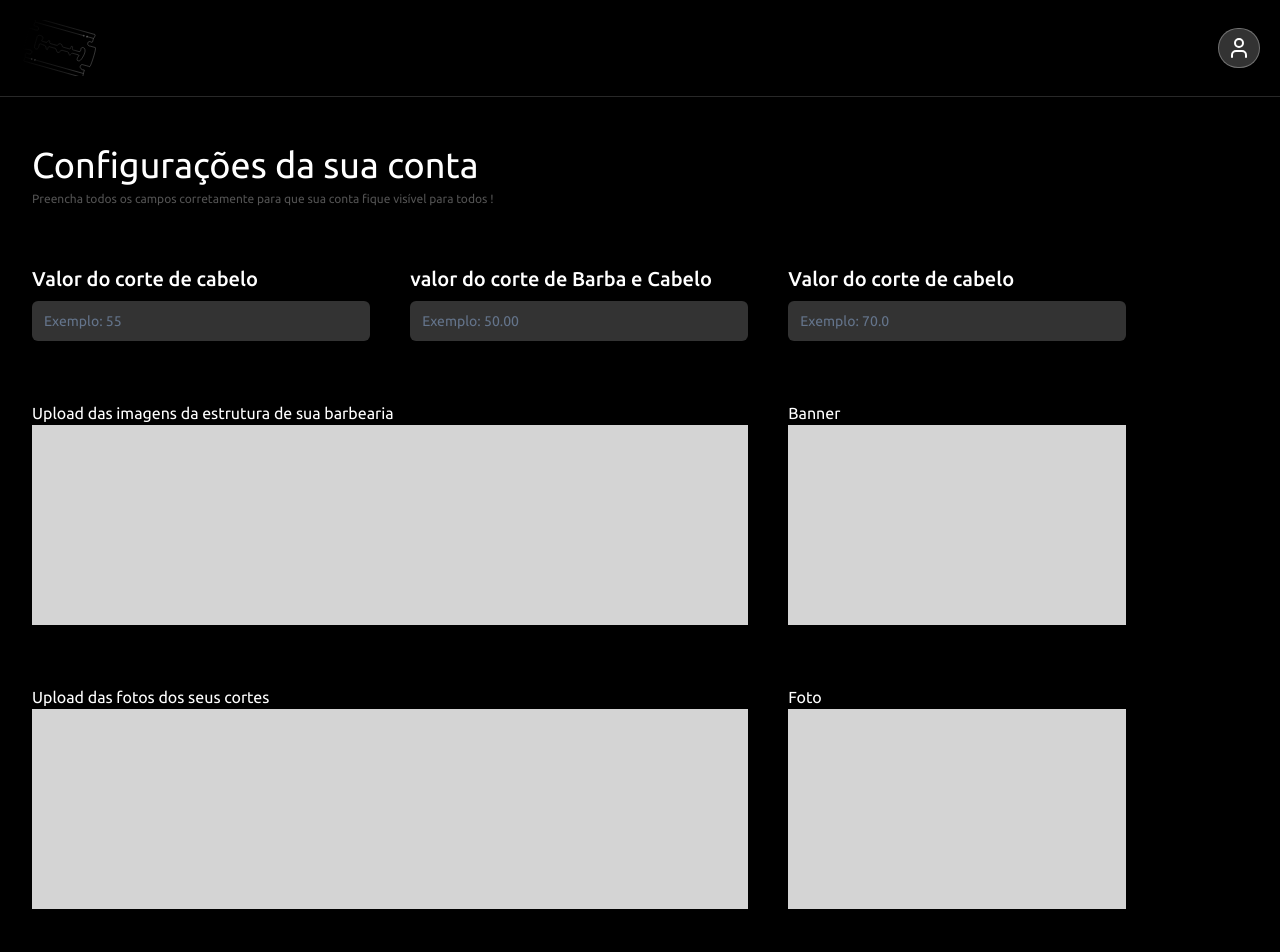
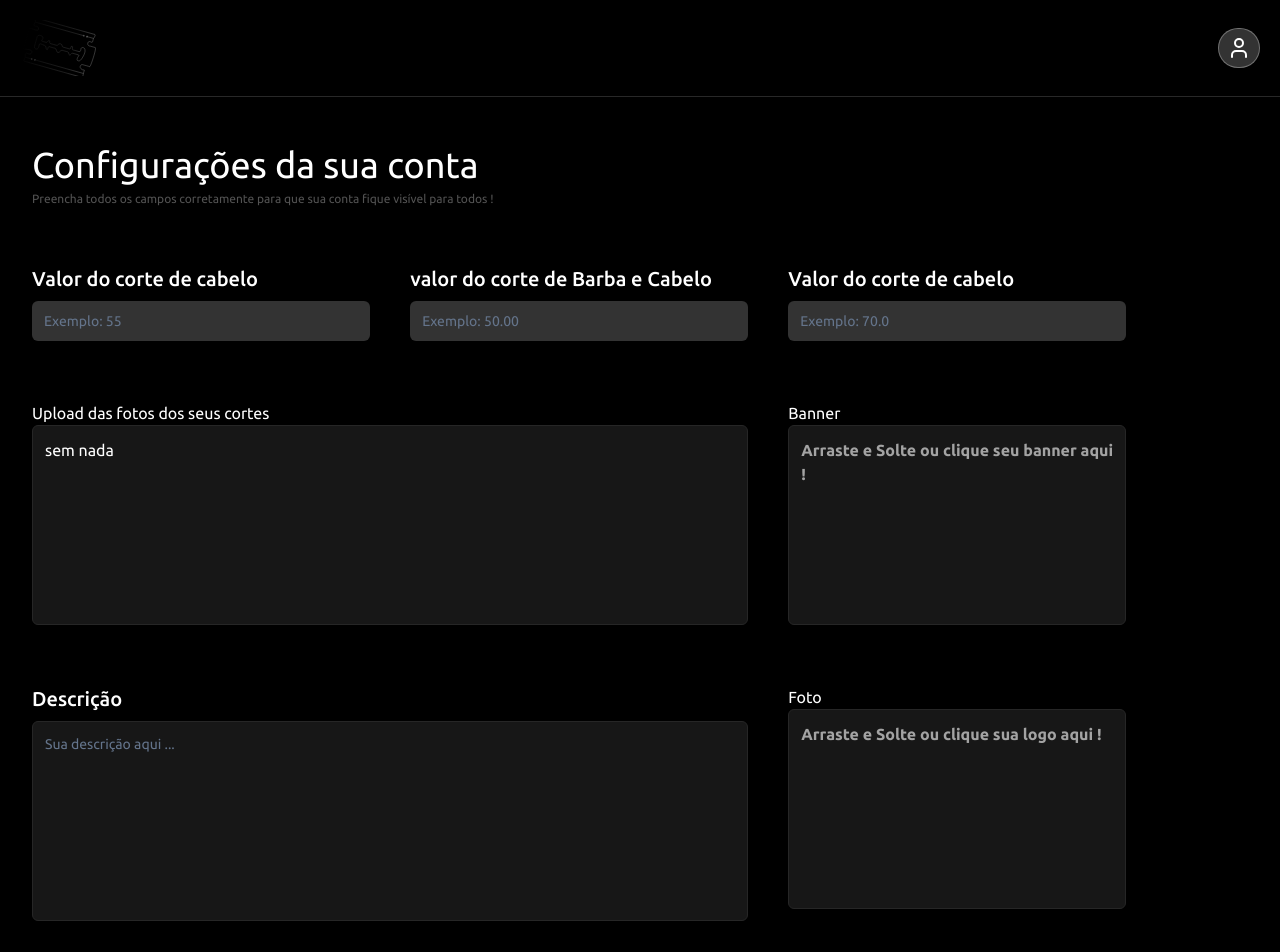
Before and after one commit to rafaapcode/app-barber-admin, a Next.js app: page /home/settings in a window 1280 px wide. Shown: the top 952 px of the page. Built offline with nearby package versions, Linux system fonts and the light colour scheme.

Commit message:
creating the dropzone for barber form

```diff
--- /dev/null
+++ b/app/home/settings/_components/BannerBarberDropzone.tsx
@@ -0,0 +1,48 @@
+import React, { useEffect, useState } from 'react';
+import { useDropzone } from 'react-dropzone';
+import Image from 'next/image';
+
+export default function BannerBarberDropzone() {
+  const [files, setFiles] = useState<any>([]);
+  const { getRootProps, getInputProps } = useDropzone({
+    accept: {
+      'image/*': []
+    },
+    onDrop: (acceptedFiles: any) => {
+      setFiles(acceptedFiles.map((file: any) => Object.assign(file, {
+        preview: URL.createObjectURL(file)
+      })));
+    },
+    maxFiles: 1
+  });
+
+  const thumbs = files.map((file: any) => (
+    <div key={file.name}>
+      <div className='relative w-64 md:w-40 lg:w-48 h-28 xl:w-72 xl:h-32'>
+        <Image
+          fill
+          src={file.preview}
+          onLoad={() => { URL.revokeObjectURL(file.preview) }}
+          alt='Preview Image'
+          className='object-cover rounded-md'
+        />
+      </div>
+    </div>
+  ));
+
+  useEffect(() => {
+    return () => files.forEach((file: any) => URL.revokeObjectURL(file.preview));
+  }, []);
+
+  return (
+    <section className="relative w-full flex flex-col">
+      <div {...getRootProps({ className: 'dropzone' })} className='mb-2 h-[150px]'>
+        <input {...getInputProps()} />
+        <p className='text-neutral-400 font-bold text-xs md:text-sm xl:text-base'>Arraste e Solte ou clique seu banner aqui ! </p>
+      </div>
+      <aside className='absolute top-14 xl:top-10'>
+        {thumbs}
+      </aside>
+    </section>
+  );
+}
--- a/app/home/settings/_components/BarberForm.tsx
+++ b/app/home/settings/_components/BarberForm.tsx
@@ -12,6 +12,9 @@ import { LoaderCircle } from "lucide-react";
 import { useTransition } from "react";
 import { useForm } from "react-hook-form";
 import * as z from 'zod';
+import BannerBarberDropzone from "./BannerBarberDropzone";
+import LogoBarberDropzone from "./LogoBarberDropzone ";
+import { Textarea } from "@/components/ui/textarea";
 
 export default function BarberForm() {
     const { setFillInfo, fillInfo } = useStore((state) => ({ setFillInfo: state.setFillInfo, fillInfo: state.fillInfo }));
@@ -21,14 +24,15 @@ export default function BarberForm() {
         defaultValues: {
             valorBarba: "",
             valorBarbaeCabelo: "",
-            valorCabelo: ""
+            valorCabelo: "",
+            descricao: ""
         },
         mode: "onChange"
     });
 
     const onSubmit = (values: z.infer<typeof SettingsBarberSchema>) => {
         startTransition(() => {
-            const newValues = { valorBarba: Number(values.valorBarba), valorCabelo: Number(values.valorCabelo), valorBarbaeCabelo: Number(values.valorBarbaeCabelo) };
+            const newValues = { descricao: values.descricao, valorBarba: Number(values.valorBarba), valorCabelo: Number(values.valorCabelo), valorBarbaeCabelo: Number(values.valorBarbaeCabelo) };
             setFillInfo("true");
         });
     };
@@ -70,20 +74,34 @@ export default function BarberForm() {
                     )} />
                 </div>
                 <div className="mb-5 md:col-span-2">
-                    <h3>Upload das imagens da estrutura de sua barbearia</h3>
-                    <div className="w-full h-[200px] bg-neutral-300"></div>
+                    <h3>Upload das fotos dos seus cortes</h3>
+                    <div className="w-full h-[200px] bg-neutral-900 p-3 border border-neutral-800 rounded-md">
+                        {/* <BannerBarberDropzone /> */}
+                        sem nada
+                    </div>
                 </div>
                 <div className="mb-5">
                     <h3>Banner</h3>
-                    <div className="w-full h-[200px] bg-neutral-300"></div>
+                    <div className="w-full h-[200px] bg-neutral-900 p-3 border border-neutral-800 rounded-md">
+                        <BannerBarberDropzone />
+                    </div>
                 </div>
                 <div className="mb-5 md:col-span-2">
-                    <h3>Upload das fotos dos seus cortes</h3>
-                    <div className="w-full h-[200px] bg-neutral-300"></div>
+                    <FormField control={form.control} name="descricao" render={({ field }) => (
+                        <FormItem>
+                            <FormLabel className="text-white text-lg md:text-xl">Descrição</FormLabel>
+                            <FormControl>
+                                <Textarea {...field} placeholder="Sua descrição aqui ..."  className="w-full h-[200px] bg-neutral-900 p-3 border border-neutral-800 rounded-md resize-none" />
+                            </FormControl>
+                            <FormMessage className="text-red-500" />
+                        </FormItem>
+                    )} />
                 </div>
                 <div className="mb-5">
                     <h3>Foto</h3>
-                    <div className="w-full h-[200px] bg-neutral-300"></div>
+                    <div className="w-full h-[200px] bg-neutral-900 p-3 border border-neutral-800 rounded-md">
+                        <LogoBarberDropzone />
+                    </div>
                 </div>
                 <Button disabled={isPending} variant={'default'} type="submit" className="mb-5 text-2xl w-fit p-6">
                     {isPending ? <LoaderCircle className="w-4 h-4 animate-spin" /> : (fillInfo ? "ATUALIZAR" : "SALVAR")}
--- /dev/null
+++ b/app/home/settings/_components/LogoBarberDropzone .tsx
@@ -0,0 +1,48 @@
+import React, { useEffect, useState } from 'react';
+import { useDropzone } from 'react-dropzone';
+import Image from 'next/image';
+
+export default function LogoBarberDropzone() {
+  const [files, setFiles] = useState<any>([]);
+  const { getRootProps, getInputProps } = useDropzone({
+    accept: {
+      'image/*': []
+    },
+    onDrop: (acceptedFiles: any) => {
+      setFiles(acceptedFiles.map((file: any) => Object.assign(file, {
+        preview: URL.createObjectURL(file)
+      })));
+    },
+    maxFiles: 1
+  });
+
+  const thumbs = files.map((file: any) => (
+    <div key={file.name}>
+      <div className='relative w-40 h-32 md:w-36 lg:w-40 lg:h-36 xl:w-50 xl:h-36'>
+        <Image
+          fill
+          src={file.preview}
+          onLoad={() => { URL.revokeObjectURL(file.preview) }}
+          alt='Preview Image'
+          className='object-cover rounded-md'
+        />
+      </div>
+    </div>
+  ));
+
+  useEffect(() => {
+    return () => files.forEach((file: any) => URL.revokeObjectURL(file.preview));
+  }, []);
+
+  return (
+    <section className="relative w-full flex flex-col">
+      <div {...getRootProps({ className: 'dropzone' })} className='mb-2 h-[150px]'>
+        <input {...getInputProps()} />
+        <p className='text-neutral-400 font-bold text-xs md:text-sm xl:text-base'>Arraste e Solte ou clique sua logo aqui ! </p>
+      </div>
+      <aside className='absolute top-11 lg:top-7 xl:top-8'>
+        {thumbs}
+      </aside>
+    </section>
+  );
+}
--- /dev/null
+++ b/components/ui/textarea.tsx
@@ -0,0 +1,24 @@
+import * as React from "react"
+
+import { cn } from "@/lib/utils"
+
+export interface TextareaProps
+  extends React.TextareaHTMLAttributes<HTMLTextAreaElement> {}
+
+const Textarea = React.forwardRef<HTMLTextAreaElement, TextareaProps>(
+  ({ className, ...props }, ref) => {
+    return (
+      <textarea
+        className={cn(
+          "flex min-h-[80px] w-full rounded-md border border-input bg-background px-3 py-2 text-sm ring-offset-background placeholder:text-muted-foreground focus-visible:outline-none focus-visible:ring-2 focus-visible:ring-ring focus-visible:ring-offset-2 disabled:cursor-not-allowed disabled:opacity-50",
+          className
+        )}
+        ref={ref}
+        {...props}
+      />
+    )
+  }
+)
+Textarea.displayName = "Textarea"
+
+export { Textarea }
--- a/schemas/index.ts
+++ b/schemas/index.ts
@@ -36,4 +36,5 @@ export const SettingsBarberSchema = z.object({
     valorBarba: z.string().max(4, { message: "O valor do corte de barba deve ter no máximo 4 caracteres" }),
     valorCabelo: z.string().max(4, { message: "O valor do corte de cabelo deve ter no máximo 4 caracteres" }),
     valorBarbaeCabelo: z.string().max(4, { message: "O valor do corte de cabelo e barba deve ter no máximo 4 caracteres" }),
+    descricao: z.string().min(30, {message: 'A descrição deve ter no mínimo 30 caracteres'}).max(300, {message: "A descrição deve ter no máximo 300 caracteres"})
 });
```
